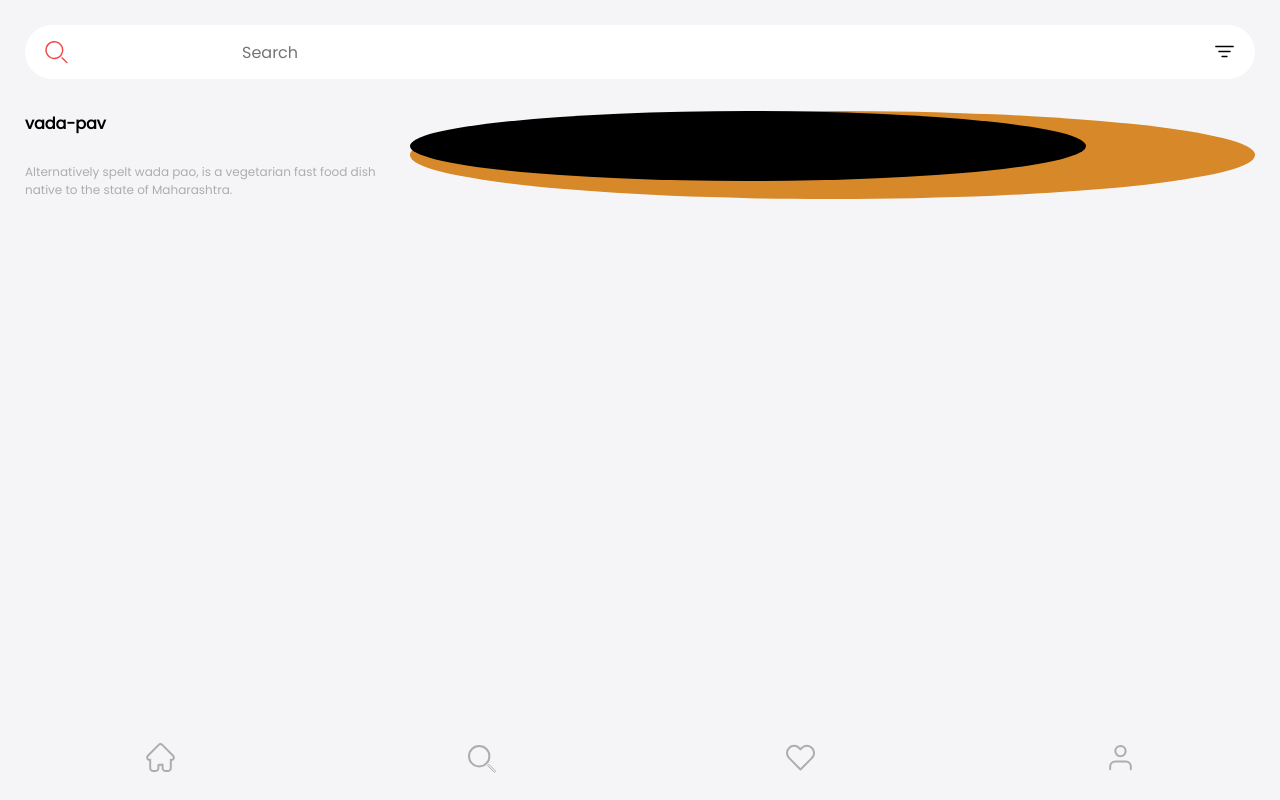
After one commit to lismaria/Homelisc, a Django app: page /cuisine/?cuisine=vada-pav in a window 1280 px wide. The commit adds this page. Run offline with Django 3.2, Linux system fonts and the light colour scheme.

Commit message:
cuisine page design

```diff
--- a/EatStreet/urls.py
+++ b/EatStreet/urls.py
@@ -17,7 +17,7 @@ from django.contrib import admin
 from django.contrib.staticfiles.urls import staticfiles_urlpatterns
 from django.conf.urls.static import static
 from django.conf import settings
-from django.urls import path
+from django.urls import path, re_path
 from django.conf.urls import include
 from . import views
 from django.conf.urls import include
@@ -28,6 +28,7 @@ urlpatterns = [
     path('search/',views.search,name="search"),
     path('wishlist/',views.wishlist,name="wishlist"),
     path('account/', include('Account.urls')),
+    path('cuisine/',views.cuisine,name="cuisine"),
 ]
 
 
--- a/EatStreet/views.py
+++ b/EatStreet/views.py
@@ -3,10 +3,14 @@ from django.http import HttpResponse
 from django.contrib.auth.decorators import login_required
 
 def home(request):
-    return render(request,'home.html')
+    return render(request,'home.html',{'food':'vada-pav'})
 
 def search(request):
     return render(request,"search.html")
 
 def wishlist(request):
     return render(request,"wishlist.html")
+
+def cuisine(request):
+    cuisine = request.GET['cuisine']
+    return render(request,"top-cuisine.html",{'cuisine':cuisine})
--- a/assets/style.css
+++ b/assets/style.css
@@ -37,6 +37,14 @@ input{
 
 input:focus{
     outline:none;
+}
+
+a,button:hover{
+    cursor:pointer;
+}
+
+a{
+    text-decoration:none;
 }
 
 .wrapper{
--- /dev/null
+++ b/assets/top-cuisine.css
@@ -0,0 +1,63 @@
+.cuisine-wrapper{
+    display:grid;
+    grid-template-columns:repeat(12,1fr);
+    grid-template-rows:repeat(20,1fr);
+    height:90vh;
+    height: calc(var(--vh, 1vh) * 90);
+    justify-items: center;
+    padding:2.5rem;
+}
+
+.cuisine-body{
+    grid-column: 1/13;
+    grid-row: 3/21;
+    width:100%;
+    height:auto;
+    overflow-y:scroll;
+}
+
+.cuisine-header{
+    grid-column: 1/13;
+    grid-row: 3/6;
+    display: flex;
+    width:100%;
+    height:15%;
+    align-items: center;
+    justify-content: space-between;
+}
+
+.cuisine-title-descr{
+    display: flex;
+    flex-direction: column;
+    height: 100%;
+    justify-content: space-between;
+}
+
+.cuisine-title-descr h2{
+    font-family: Poppins;
+    font-style: normal;
+    font-weight: 600;
+    font-size: 1.6rem;
+}
+
+.cuisine-title-descr p{
+    font-family: Poppins;
+    font-style: normal;
+    font-weight: normal;
+    font-size: 1.2rem;
+    color: var(--icon-grey);
+}
+
+.cuisine-img-bg{
+    width:100%;
+    height:100%;
+    background-color: #D78828;
+    border-radius:50%;
+}
+
+.cuisine-img{
+    width:80%;
+    height:80%;
+    background-color: var(--black);
+    border-radius:50%;
+}
--- a/templates/base.html
+++ b/templates/base.html
@@ -24,7 +24,7 @@
     </div>
     <div class="lower-nav">{% include "lower-nav.html" %}</div>
 
-    <script>
+    <!-- <script>
         //To reverse the snap
         $(document).bind('keydown', function(event)
         {
@@ -34,7 +34,7 @@
             $(".lower-nav-ul").css({'display': 'grid'});
           }
         });
-    </script>
+    </script> -->
     <script src="https://cdnjs.cloudflare.com/ajax/libs/angular.js/1.8.2/angular.min.js" integrity="sha512-7oYXeK0OxTFxndh0erL8FsjGvrl2VMDor6fVqzlLGfwOQQqTbYsGPv4ZZ15QHfSk80doyaM0ZJdvkyDcVO7KFA==" crossorigin="anonymous" referrerpolicy="no-referrer"></script>
     <script src="https://code.jquery.com/jquery-3.6.0.min.js" integrity="sha256-/xUj+3OJU5yExlq6GSYGSHk7tPXikynS7ogEvDej/m4=" crossorigin="anonymous"></script>
     <script src="{% static 'index.js' %}"></script>
--- /dev/null
+++ b/templates/top-cuisine.html
@@ -0,0 +1,23 @@
+{% extends "base.html" %}
+
+{% block content %}
+{% load static %}
+
+    <div class="cuisine-wrapper">
+        {% include "search-component.html" %}
+        <div class="cuisine-body">
+            <div class="cuisine-header">
+                <div class="cuisine-title-descr">
+                    <h2>{{cuisine}}</h2>
+                    <p>Alternatively spelt wada pao, is a vegetarian fast food dish native to the state of Maharashtra.</p>
+                </div>
+                <div class="cuisine-img-bg">
+                    <div class="cuisine-img">
+                    </div>
+                </div>
+            </div>
+        </div>
+    </div>
+
+    <link rel="stylesheet" href="{% static 'top-cuisine.css' %}">
+{% endblock %}
```
Also changed, not shown: templates/home.html (+5 -3 lines).
